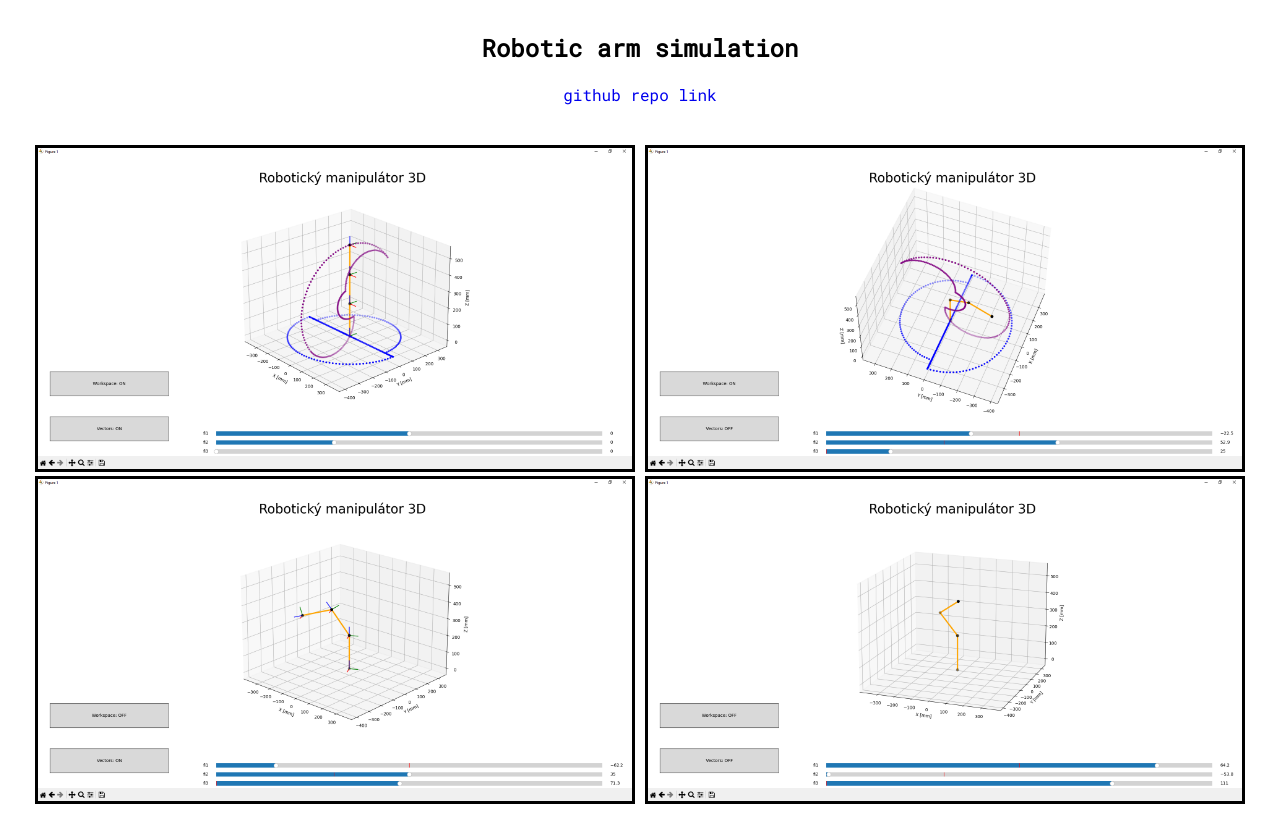
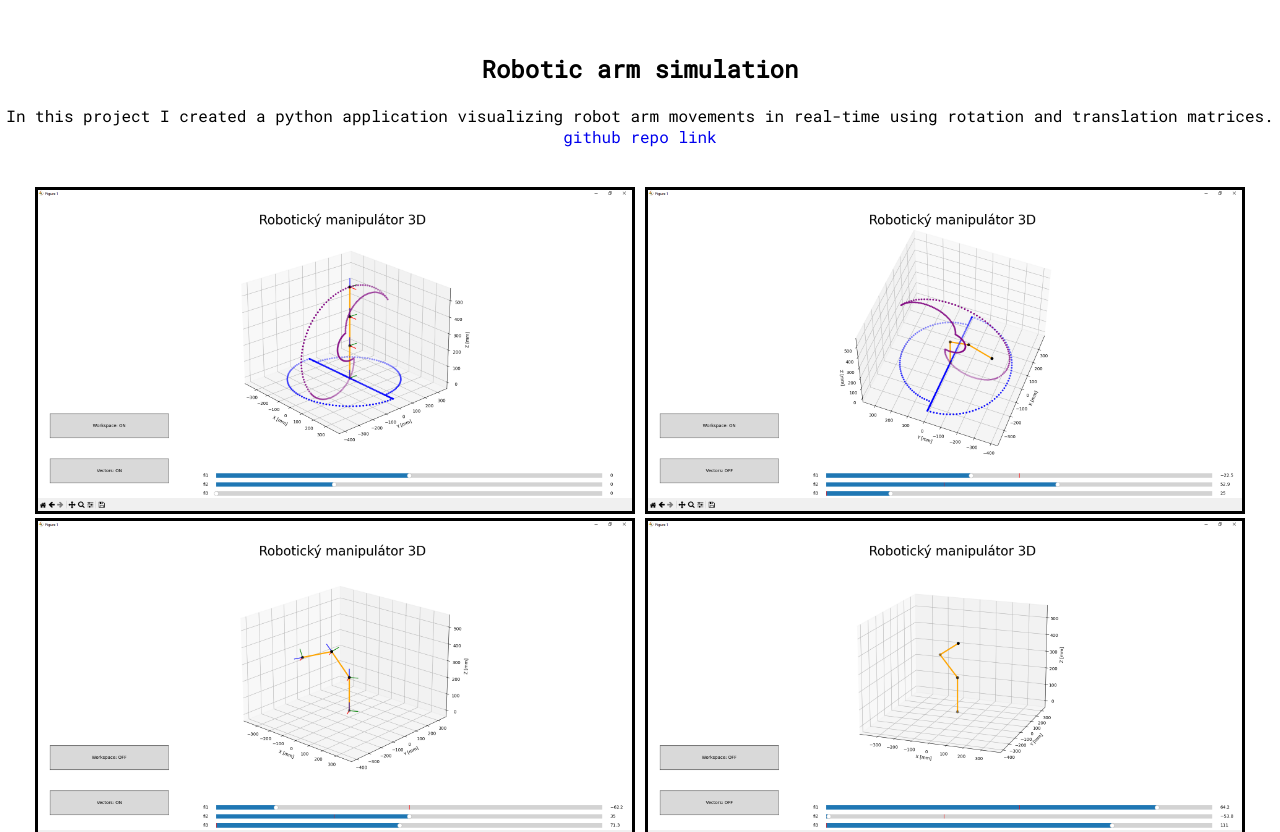
Before and after one commit to dvdjnt/portfolio, a plain HTML site: page index.html in a window 1280 px wide. Shown: the part 958-1790 px from the top of the page. Drawn offline with Linux system fonts and the light colour scheme.

Commit message:
Update index.html

```diff
--- a/index.html
+++ b/index.html
@@ -36,7 +36,7 @@
             <div class="block">
                 <h2>Electronics</h2>
             </div>
-
+            Some of my previous projects with electronics
             <div class="flexbox">
                 <div class="art container">
                     <video width="300" height="500" controls>
@@ -52,6 +52,7 @@
 
             <div class="block">
                 <h2>Robotic arm simulation</h2>
+                In this project I created a python application visualizing robot arm movements in real-time using rotation and translation matrices.
                 <a href="https://github.com/dvdjnt/Roboticky-manipulator">github repo link</a>
             </div>
 
```
